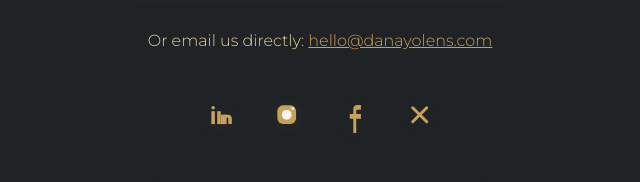
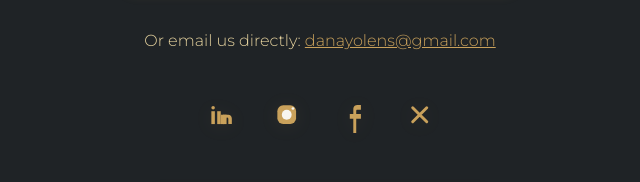
Before and after one commit to isholaoluwaseundaniel/danayo-lens-site, a website: page DANAYO LENS.html in a window 1280 px wide. Shown: the part 4295-4477 px from the top of the page, 320-960 px from the left. Drawn offline with nearby package versions, Linux system fonts and the light colour scheme.

Commit message:
Update contact email to Gmail

```diff
--- a/DANAYO LENS.css
+++ b/DANAYO LENS.css
@@ -1012,7 +1012,7 @@
       <button type="submit" aria-label="Send Message">Send Message</button>
     </form>
     <div class="contact-direct">
-      Or email us directly: <a href="mailto:hello@danayolens.com" style="color:#C9A15B;">hello@danayolens.com</a>
+      Or email us directly: <a href="mailto:danayolens@gmail.com" style="color:#C9A15B;">danayolens@gmail.com</a>
     </div>
     <div class="contact-socials" aria-label="Connect on social media">
       <a href="https://www.linkedin.com/" target="_blank" aria-label="LinkedIn">
--- a/DANAYO LENS.html
+++ b/DANAYO LENS.html
@@ -1005,7 +1005,7 @@
   <!-- CONTACT -->
   <section id="contact">
     <h2>Contact</h2>
-    <form class="contact-form" name="contact" method="POST" action="https://formsubmit.co/hello@danayolens.com" enctype="application/x-www-form-urlencoded" autocomplete="on">
+    <form class="contact-form" name="contact" method="POST" action="https://formsubmit.co/danayolens@gmail.com" enctype="application/x-www-form-urlencoded" autocomplete="on">
       <input type="hidden" name="_subject" value="New Danayo Lens website inquiry">
       <input type="hidden" name="_captcha" value="false">
       <input type="hidden" name="_template" value="table">
@@ -1016,7 +1016,7 @@
       <button type="submit" aria-label="Send Message">Send Message</button>
     </form>
     <div class="contact-direct">
-      Or email us directly: <a href="mailto:hello@danayolens.com" style="color:#C9A15B;">hello@danayolens.com</a>
+      Or email us directly: <a href="mailto:danayolens@gmail.com" style="color:#C9A15B;">danayolens@gmail.com</a>
     </div>
     <div class="contact-socials" aria-label="Connect on social media">
       <a href="https://www.linkedin.com/" target="_blank" aria-label="LinkedIn">
```
Also changed, not shown: dist/DANAYO LENS.css, dist/DANAYO LENS.html, dist/index.html.
